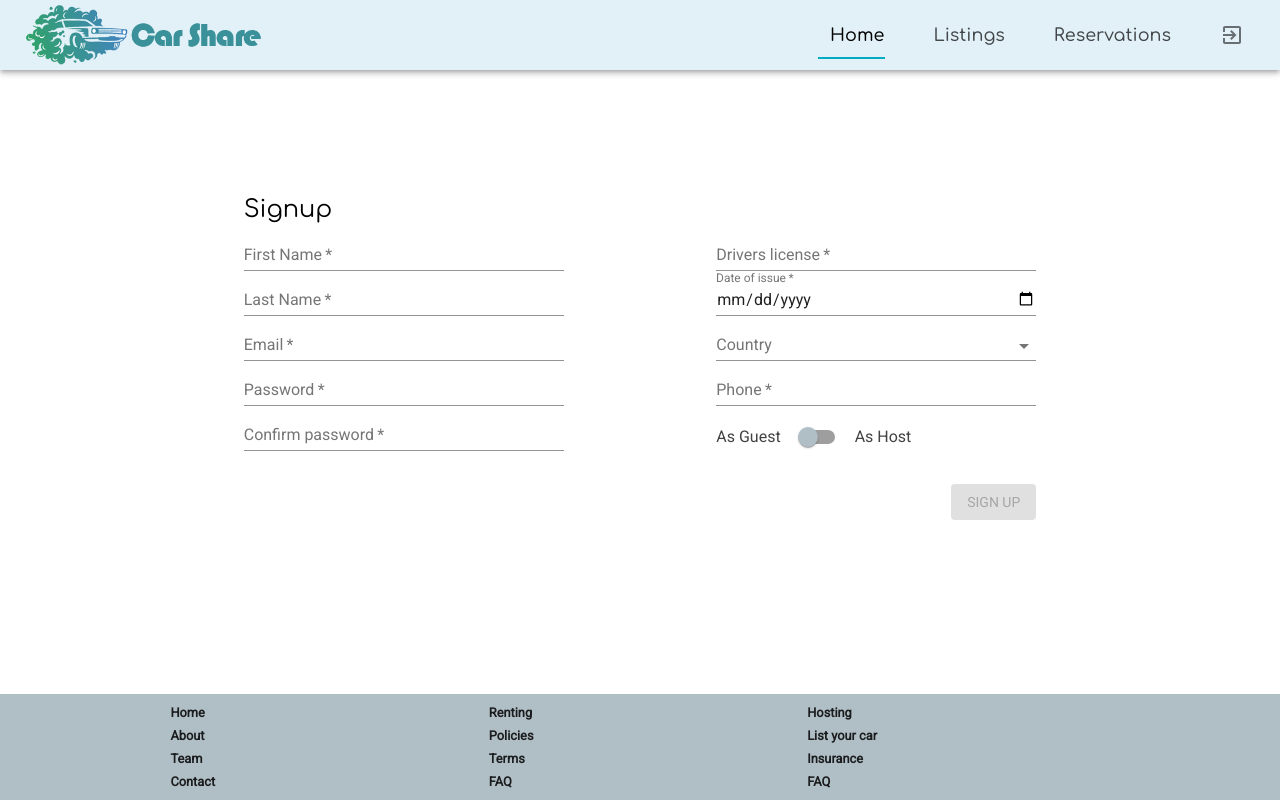
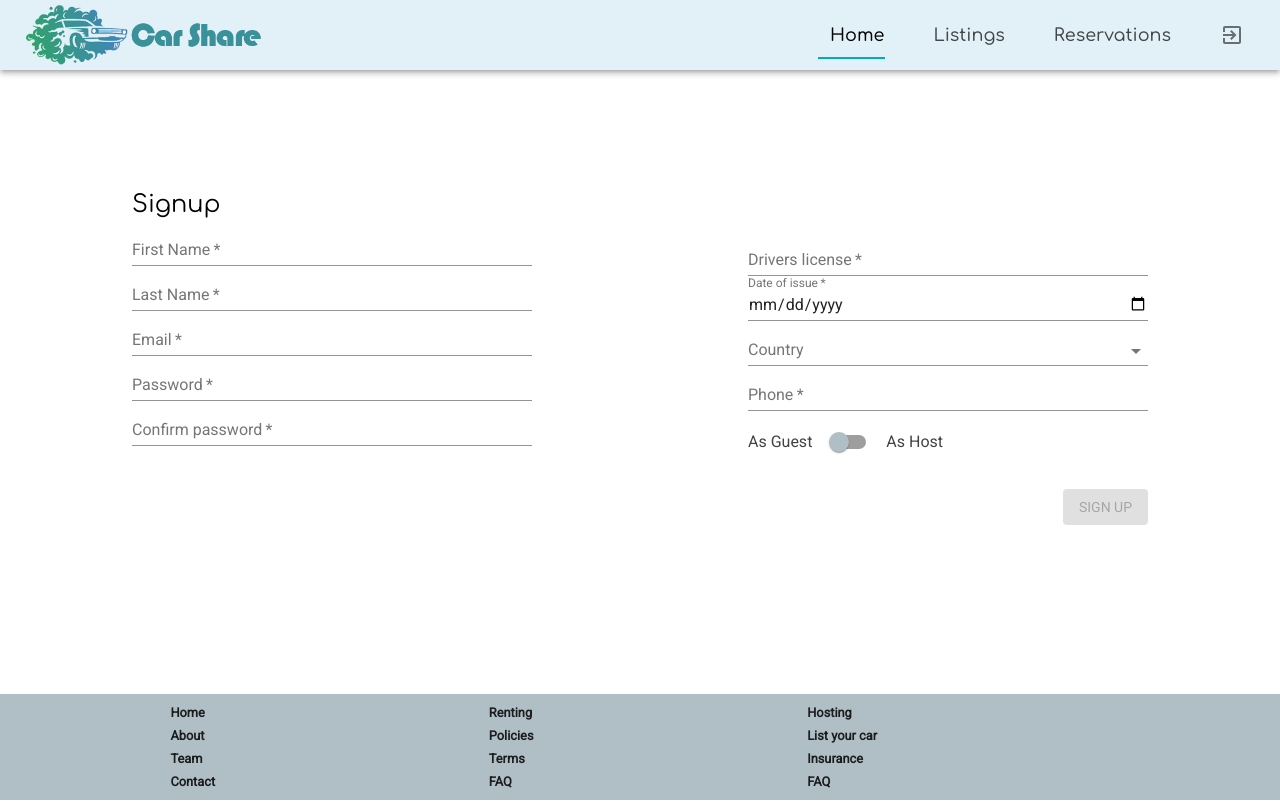
Before and after one commit to vadzimk/car_sharing, a React (Create React App) app in the folder client/: page / in a window 1280 px wide. Built offline with nearby package versions, Linux system fonts and the light colour scheme.

Commit message:
fix position in grid of /signup

```diff
--- a/client/src/components/EditListing/EditListingFields.js
+++ b/client/src/components/EditListing/EditListingFields.js
@@ -1,4 +1,3 @@
-/* eslint-disable no-unused-vars */
 import React from 'react';
 import {Form} from 'formik';
 import {GridContainer, GridItem} from '../ui/GridRenamed.js';
@@ -23,14 +22,14 @@ const useStyles = makeStyles((theme) => ({
     paddingBottom: '5px',
   },
 
-  hiddenTitle:{
+  hiddenTitle: {
     [theme.breakpoints.down('sm')]: {
       display: 'none',
     },
     [theme.breakpoints.only('sm')]: {
       display: 'none',
     },
-  }
+  },
 }));
 
 const EditListingFields = (props) => {
@@ -39,22 +38,15 @@ const EditListingFields = (props) => {
   return (
     <Form onSubmit={props.handleSubmit}
           style={{
+            marginTop: 'auto',
+            marginBottom: 'auto',
             width: '100%',
-
           }}
     >
       <GridContainer
         style={{marginBottom: '3em'}}
         justifyContent="space-around" // TODO ???
       >
-        {/*<GridItem*/}
-        {/*  xs={12}*/}
-        {/*  className={classes.title}*/}
-        {/*>*/}
-        {/*  <Typography variant="h5">*/}
-        {/*    {props.title}*/}
-        {/*  </Typography>*/}
-        {/*</GridItem>*/}
         <GridItem
           className={classes.item}
           xs={12}
--- a/client/src/components/SignUp/SignupFields.js
+++ b/client/src/components/SignUp/SignupFields.js
@@ -1,5 +1,3 @@
-/* eslint-disable no-unused-vars */
-
 import React from 'react';
 import {GridContainer, GridItem} from '../ui/GridRenamed.js';
 import {Button, makeStyles, TextField, Typography} from '@material-ui/core';
@@ -7,16 +5,27 @@ import AutocompleteAsync from '../ui/AutocompleteAsync.js';
 import {Form} from 'formik';
 import {SwitchLabeledSym} from '../ui/SwitchLabeled.js';
 
-const useStyles=makeStyles(()=>({
-  title:{
-    marginLeft: '1em',
-    marginRight: '1em'
-  },
- item:{
+const useStyles = makeStyles((theme) => ({
+  item: {
     marginLeft: '1em',
     marginRight: '1em',
-   maxWidth: '20em'
- }
+    maxWidth: '25em',
+  },
+  title: {
+    marginLeft: '1em',
+    marginRight: '1em',
+    paddingTop: '5px',
+    paddingBottom: '5px',
+  },
+
+  hiddenTitle: {
+    [theme.breakpoints.down('sm')]: {
+      display: 'none',
+    },
+    [theme.breakpoints.only('sm')]: {
+      display: 'none',
+    },
+  },
 }));
 const SignupFields = (props) => {
   const classes = useStyles();
@@ -24,30 +33,23 @@ const SignupFields = (props) => {
   return (
     <Form onSubmit={props.handleSubmit}
           style={{
-            display: 'flex',
-            flexDirection: 'column',
-            justifyContent: 'center',
+            marginTop: 'auto',
+            marginBottom: 'auto',
+            width: '100%',
           }}
     >
       <GridContainer
-        // spacing={1}
         style={{marginBottom: '3em'}}
-        justifyContent="space-between" // TODO ???
-
+        justifyContent="space-around" // TODO ???
       >
         <GridItem
+          className={classes.item}
           xs={12}
-          className={classes.title}
+          sm={6}
         >
           <Typography variant="h5">
             {props.title}
           </Typography>
-        </GridItem>
-        <GridItem
-          xs={12}
-          sm={6}
-          className={classes.item}
-        >
           <TextField
             name="first_name"
             label="First Name"
@@ -112,6 +114,11 @@ const SignupFields = (props) => {
           className={classes.item}
 
         >
+          <Typography variant="h5"
+                      className={`${classes.title} ${classes.hiddenTitle}`}
+          >
+            &zwnj;
+          </Typography>
           <TextField
             label="Drivers license"
             name="dl_number"
@@ -127,17 +134,17 @@ const SignupFields = (props) => {
             label="Date of issue"
             name="dl_date"
             variant="standard"
-            type='date'
+            type="date"
             required
             fullWidth
             size="small"
             placeholder="mm/dd/yyyy"
-            InputLabelProps={{ shrink: true }}
+            InputLabelProps={{shrink: true}}
             value={props.values.dl_date || ''}
             error={Boolean(props.errors.dl_date)}
             helperText={props.errors.dl_date}
             onChange={event => {
-              props.setFieldValue('dl_date', event.target.value  || '');
+              props.setFieldValue('dl_date', event.target.value || '');
             }}
           />
           <AutocompleteAsync label="Country"
@@ -145,7 +152,8 @@ const SignupFields = (props) => {
                              value={props.values.country}
                              error={Boolean(props.errors.country)}
                              helperText={props.errors.country}
-                             onChange={value=>props.setFieldValue('country', value)}
+                             onChange={value => props.setFieldValue('country',
+                               value)}
           />
           <TextField
             label="Phone"
@@ -161,9 +169,9 @@ const SignupFields = (props) => {
           <SwitchLabeledSym
             labelLeft="As Guest"
             labelRight="As Host"
-            name='ishost'
+            name="ishost"
             value={props.values.ishost}
-            onChange={value=>props.setFieldValue('ishost', value)}
+            onChange={value => props.setFieldValue('ishost', value)}
           />
           <GridContainer
             direction="row"
@@ -177,7 +185,7 @@ const SignupFields = (props) => {
                 color="secondary"
                 variant="contained"
                 disabled={!props.dirty || !props.isValid}
-            style={{alignContent:'flex-end'}}
+                style={{alignContent: 'flex-end'}}
               >
                 Sign up
               </Button>
--- a/client/src/components/ui/Sandbox.js
+++ b/client/src/components/ui/Sandbox.js
@@ -1,24 +1,12 @@
 /* eslint-disable no-unused-vars */
 
 import React from 'react';
-import Dropzone from '../Dropzone';
-import {Grid, Typography} from '@material-ui/core';
 
 
 const Sandbox = () => {
   return (
     <>
-      <Typography variant='h5'>This is a sandbox</Typography>
-    <Grid container>
-      <Grid item style={{flexGrow:0}}>
-        <Dropzone
-          name="previews"
-          handleError={() => {
-          }}
-        />
-      </Grid>
 
-    </Grid>
     </>
   );
 };
```
Lines whose indentation alone changed are shown as unchanged.
